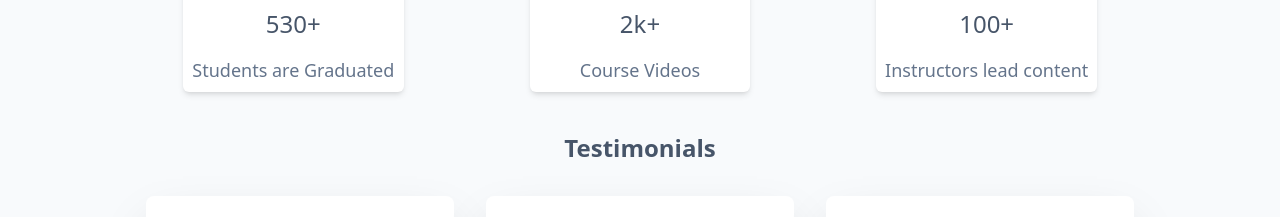
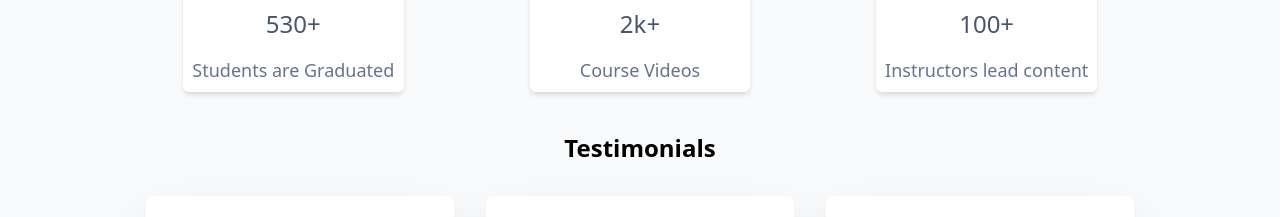
Before and after one commit to codewithcherry/Idonutcode_website_vite, a React (Vite) app: page / in a window 1280 px wide. Shown: the part 1620-1837 px from the top of the page. Built offline with nearby package versions, Linux system fonts and the light colour scheme; no server answers.

Commit message:
change the text color of testimonial h1

```diff
--- a/src/Components/Home/Testimonial.jsx
+++ b/src/Components/Home/Testimonial.jsx
@@ -27,7 +27,7 @@ const Testimonial = () => {
     <div>
       <div>
         <div className='text-center m-2 p-2'>
-            <h1 className='text-2xl text-slate-600 font-semibold'>Testimonials</h1>
+            <h1 className='text-2xl text-black font-semibold'>Testimonials</h1>
         </div>
         <div className='flex justify-center  m-4 p-2 s rounded-md'>
             {
```
